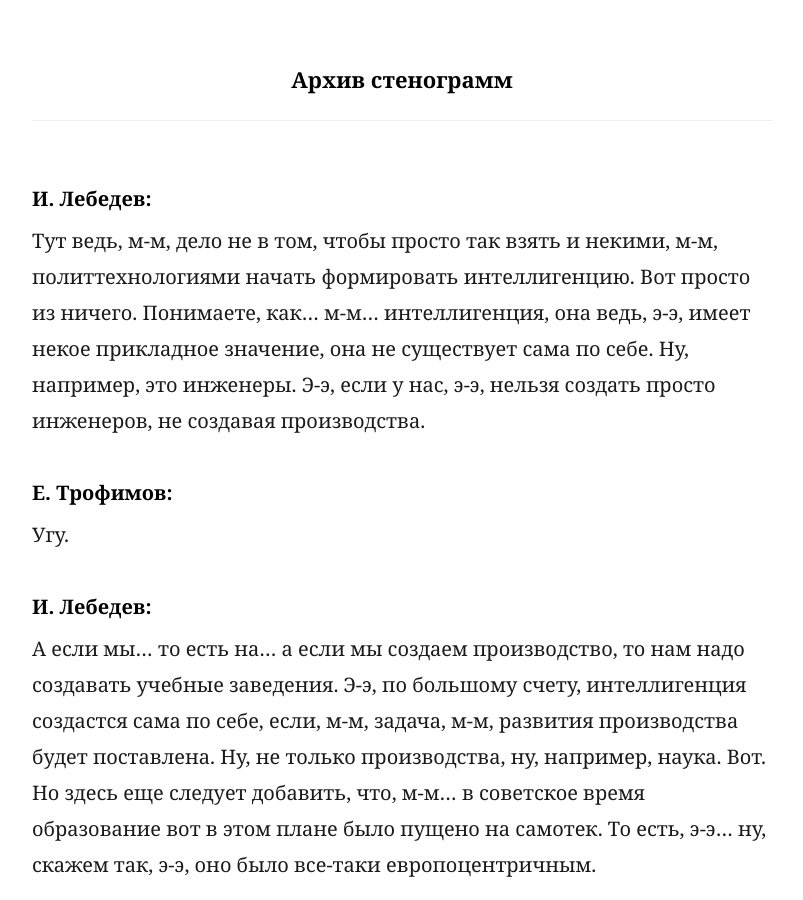
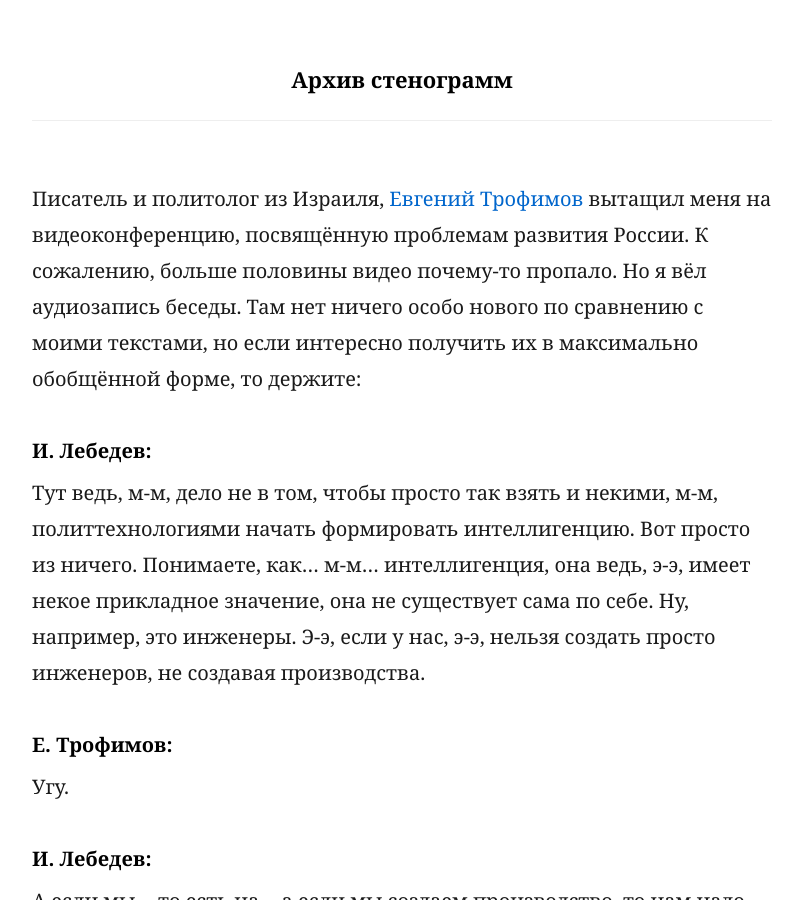
Before and after one commit to alexshanov/transcripts, a Jekyll site: the page built from russia_questions.md, in a window 1280 px wide and 900 px high. Shown: the whole window, without its empty margins (238-1041 px from the left). Built offline with Jekyll 4.4.1, drawn with Linux system fonts in a browser that asks for light colours.

Commit message:
Update introduction and add link to Eugene Trofimov in russia_questions.md

```diff
--- a/russia_questions.md
+++ b/russia_questions.md
@@ -2,6 +2,8 @@
 layout: default
 title: Вопросы, касающиеся России
 ---
+
+Писатель и политолог из Израиля, [Евгений Трофимов](https://e-trofimov.com) вытащил меня на видеоконференцию, посвящённую проблемам развития России. К сожалению, больше половины видео почему-то пропало. Но я вёл аудиозапись беседы. Там нет ничего особо нового по сравнению с моими текстами, но если интересно получить их в максимально обобщённой форме, то держите:
 
 
 **И. Лебедев:** Тут ведь, м-м, дело не в том, чтобы просто так взять и некими, м-м, политтехнологиями начать формировать интеллигенцию. Вот просто из ничего. Понимаете, как… м-м… интеллигенция, она ведь, э-э, имеет некое прикладное значение, она не существует сама по себе. Ну, например, это инженеры. Э-э, если у нас, э-э, нельзя создать просто инженеров, не создавая производства.
```
